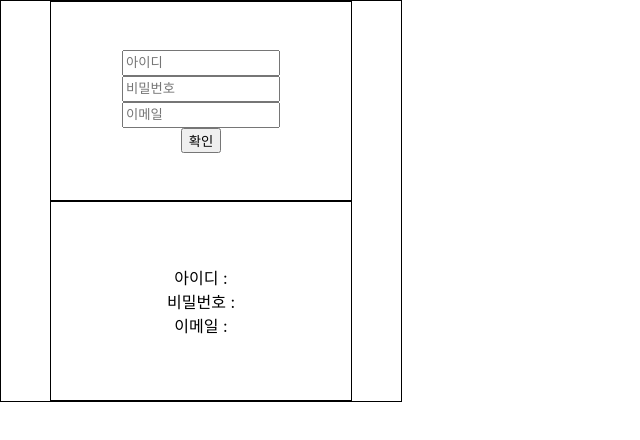
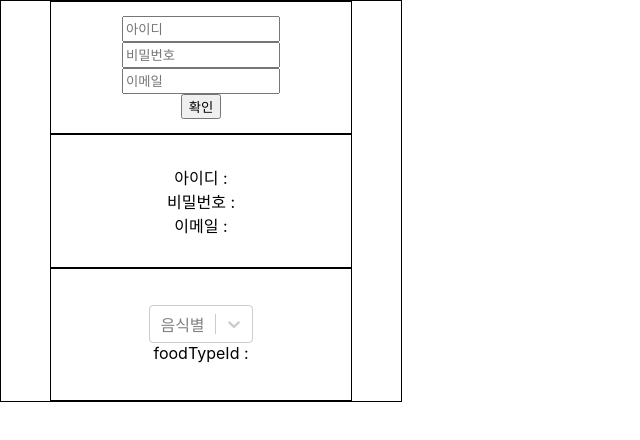
Before and after one commit to JeonJuhwanaaa/cooking_project_front, a React (Create React App) app: page /auth/signup in a window 1280 px wide. Shown: the top 440 px of the page, without its empty margins (0-640 px from the left). Built offline with nearby package versions, Linux system fonts and the light colour scheme; no server answers.

Commit message:
feat:add foodTypeOption

```diff
--- a/package.json
+++ b/package.json
@@ -10,8 +10,10 @@
     "axios": "^1.7.3",
     "react": "^18.3.1",
     "react-dom": "^18.3.1",
+    "react-query": "^3.39.3",
     "react-router-dom": "^6.26.0",
     "react-scripts": "5.0.1",
+    "react-select": "^5.8.0",
     "util": "^0.12.5",
     "web-vitals": "^2.1.4"
   },
--- /dev/null
+++ b/src/apis/options.js
@@ -0,0 +1,5 @@
+import instance from "../utils/instance"
+
+export const getFoodType = async () => {
+    return await instance.get("/recipe/options/foods");
+}
--- a/src/index.js
+++ b/src/index.js
@@ -4,12 +4,18 @@ import './index.css';
 import App from './App';
 import reportWebVitals from './reportWebVitals';
 import { BrowserRouter } from 'react-router-dom';
+import { QueryClient, QueryClientProvider } from 'react-query';
+
+const queryClinet = new QueryClient();
 
 const root = ReactDOM.createRoot(document.getElementById('root'));
 root.render(
-<BrowserRouter>
-  <App/>
-</BrowserRouter>
+
+<QueryClientProvider client={queryClinet}>
+  <BrowserRouter>
+    <App/>
+  </BrowserRouter>
+</QueryClientProvider>
 
 );
 
--- a/src/pages/SignupPage/SignupPage.jsx
+++ b/src/pages/SignupPage/SignupPage.jsx
@@ -1,14 +1,20 @@
 /** @jsxImportSource @emotion/react */
+
 
 import { useState } from "react";
 import * as s from "./style";
 import { signupRequest } from "../../apis/signup";
+import Select from "react-select";
+import { getFoodType } from "../../apis/options";
+import { useQuery } from "react-query";
 
 function SignupPage(props) {
 
     const [username, setUsername] = useState();
     const [password, setPassword] = useState();
     const [email, setEmail] = useState();
+    const [foodTypeOption, setFoodTypeOption] = useState([]);
+    const [foodTypeId, setFoodTypeId] = useState();
 
 
     const handleButton = () => {
@@ -18,6 +24,25 @@ function SignupPage(props) {
             email
         });
     }
+
+    const foodTypeQuery = useQuery(
+        ["foodTypeQuery"], getFoodType,
+        {
+            onSuccess: response => {
+                console.log(response);
+                setFoodTypeOption(() => response.data.map(foodType => {
+                    return {
+                        value: foodType.foodTypeId,
+                        label: foodType.foodType
+                    }
+                }));
+            },
+            retry: 0,
+            refetchOnWindowFocus: false
+        }
+    );
+
+
 
     const handleUsernameOnChange = (e) => {
         setUsername(() => e.target.value);
@@ -29,6 +54,11 @@ function SignupPage(props) {
         setEmail(() => e.target.value);
     }
 
+    const handleFoodTypeOnChange = (foodTypeId) => {
+        setFoodTypeId(() => foodTypeId.value);
+        console.log(foodTypeId);
+    }
+
     return (
         <div css={s.layout}>
             <div css={s.box}>
@@ -37,12 +67,15 @@ function SignupPage(props) {
                 <input type="text" name={"email"} placeholder="이메일" value={email} onChange={handleEmailOnChange}/>
 
                 <button onClick={handleButton}>확인</button>
-
             </div>
             <div css={s.box}>
                 <span>아이디 : {username}</span>
                 <span>비밀번호 : {password}</span>
                 <span>이메일 : {email}</span>
+            </div>
+            <div css={s.box}>
+                <Select options={foodTypeOption} placeholder="음식별" onChange={handleFoodTypeOnChange}/>
+                <span>foodTypeId : {foodTypeId}</span>
             </div>
 
         </div>
```
Also changed, not shown: 1 other file (tests, documents, lock files or other folders).
